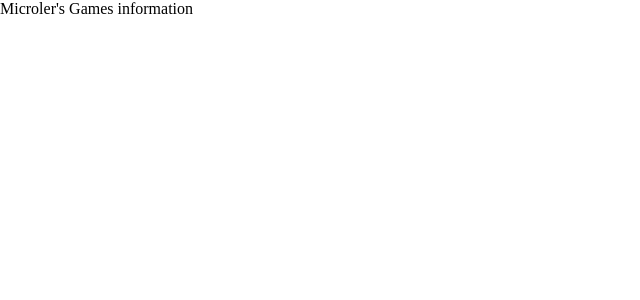
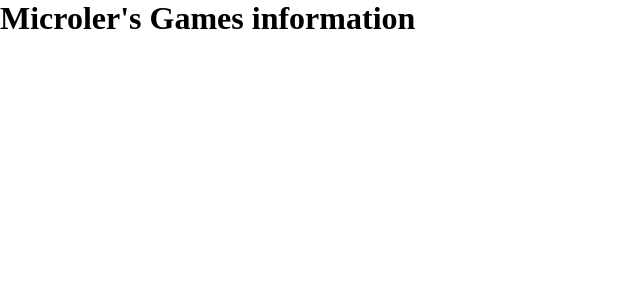
Before and after one commit to NeumorphismProject/copy-easy-neumui, a Next.js app: page / in a window 1280 px wide. Shown: the top 300 px of the page, without its empty margins (0-640 px from the left). Built offline with nearby package versions, Linux system fonts and the light colour scheme.

Commit message:
feat: cicd try update on vercel

```diff
--- a/pages/index.tsx
+++ b/pages/index.tsx
@@ -10,7 +10,7 @@ export default function Home() {
         <link rel="icon" href="/favicon.ico" />
       </Head>
       <main>
-        <div>{"Microler's Games information"}</div>
+        <h1>{"Microler's Games information"}</h1>
       </main>
     </>
   )
```
Also changed, not shown: 1 other file (tests, documents, lock files or other folders).
